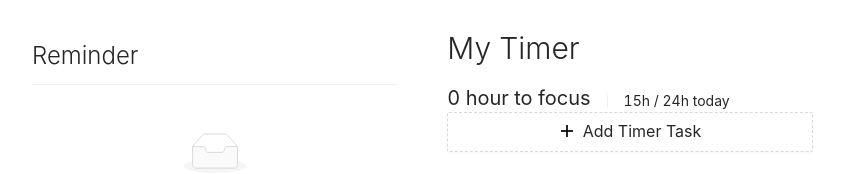
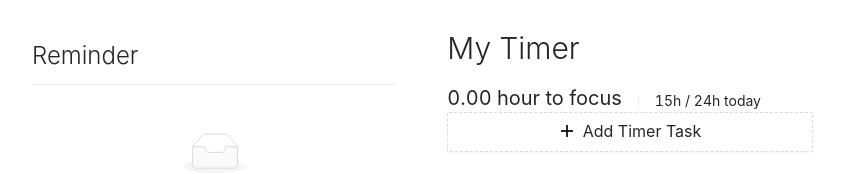
Before and after one commit to putrasurya/kaizen, a React (Create React App) app: page / in a window 1280 px wide. Shown: the top 174 px of the page, without its empty margins (10-854 px from the left). Built offline with nearby package versions, Linux system fonts and the light colour scheme.

Commit message:
total hours to have 2 digit floating numbers

```diff
--- a/src/App.js
+++ b/src/App.js
@@ -11,9 +11,9 @@ function App() {
   const { tasks } = useContext(store);
 
   const totalHour = () => {
-    const total = Math.ceil(
+    const total = Number(
       tasks.reduce((acc, cur) => acc + cur.seconds, 0) / 3600
-    );
+    ).toFixed(2);
     const suffix = total > 1 ? "hours" : "hour";
     return `${total} ${suffix} to focus`;
   };
```
